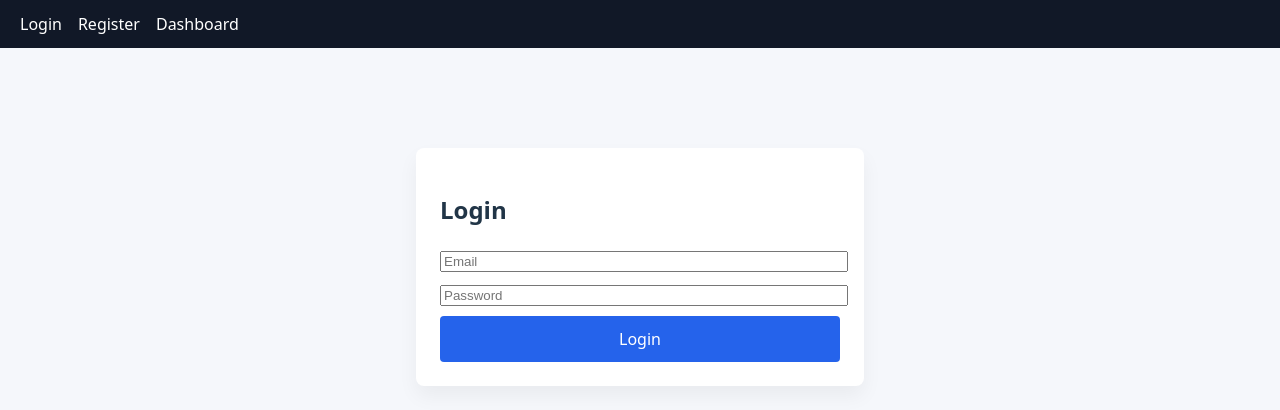
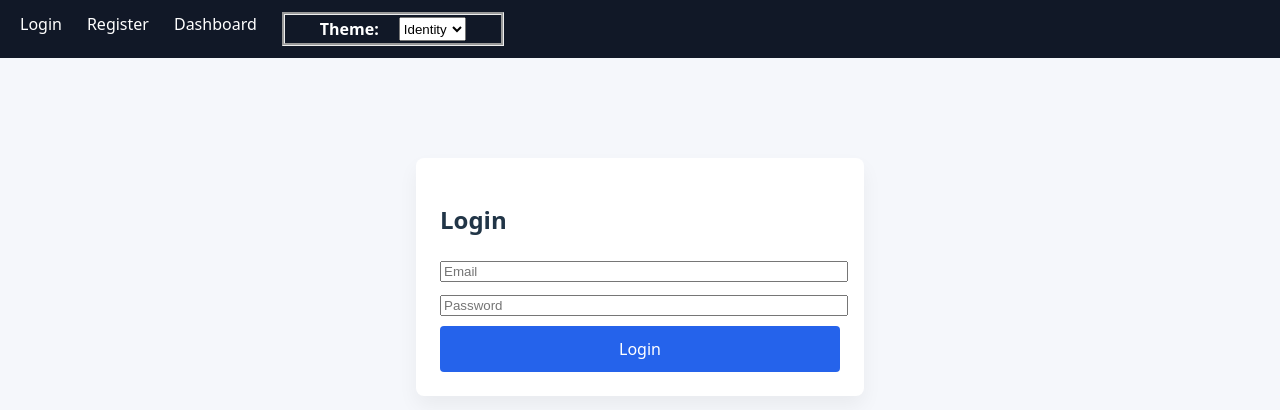
Before and after one commit to mrgbpjpy/fullstack-react-redux-node, a React (Vite) app in the folder react-client/: page / in a window 1280 px wide. Shown: the top 410 px of the page. Built offline with nearby package versions, Linux system fonts and the light colour scheme.

Commit message:
Added Theme Slice/Reducer for BackGround and NavBar

```diff
--- a/react-client/src/components/Layout.tsx
+++ b/react-client/src/components/Layout.tsx
@@ -2,25 +2,43 @@ import {Link} from "react-router-dom";
 import { useEffect } from "react";
 import { useAppDispatch, useAppSelector } from "../hooks";
 import { loadMe } from "../features/auth/authSlice";
+import { setTheme, type ThemeMode } from "../features/theme/themeSlice";
 
 export default function Layout({children}: {children: React.ReactNode}) {
     const dispatch = useAppDispatch();
     const token = useAppSelector((state) => state.auth.token);
+    const theme = useAppSelector((state) => state.theme.mode);
 
     useEffect(() => {
         if (token) {
             dispatch(loadMe(token));
         }
     },[token, dispatch])
+
+    const themeStyles = {
+        identity: {
+            bg: "#f5f7fb",
+            nav: "#111827",
+        },
+        system: {
+            bg: "#0f172a",
+            nav: "#020617",
+        },
+        activity: {
+            bg: "#fff7ed",
+            nav: "#7c2d12",
+        }
+    }[theme]
+
     return(
-        <div style={{ minHeight: "100vh", minWidth: "100vw", background: "#f5f7fb"}}>
+        <div style={{ minHeight: "100vh", minWidth: "100vw", background: themeStyles.bg}}>
         <nav
             style={{
-                background: "#111827",
+                background: themeStyles.nav,
                 color: "white",
                 padding: "12px 20px",
                 display: "flex",
-                gap: 16,
+                gap: 25,
             }}
         >
             <Link style={{ color: "white", textDecoration: "none"}} to="/login">
@@ -32,7 +50,19 @@ export default function Layout({children}: {children: React.ReactNode}) {
             <Link style={{ color: "white", textDecoration: "none"}} to="/dashboard">
                Dashboard
             </Link>
+            <div style={{ borderStyle:"groove", paddingLeft: 35, paddingRight: 35, paddingTop: 2,paddingBottom: 2, display: "flex", gap: 20  }}>
+            <strong>Theme:</strong>
+            <select
+                value={theme}
+                onChange={(e) => dispatch(setTheme(e.target.value as ThemeMode))}
+            >
 
+                <option value="identity">Identity</option>
+                <option value="system">System</option>
+                <option value="activity">Activity</option>
+
+            </select>
+            </div>
         </nav>
         <main
             style={{
@@ -41,6 +71,7 @@ export default function Layout({children}: {children: React.ReactNode}) {
                 padding: 20,
             }}
         >
+
             {children}
         </main>
         </div>
```
